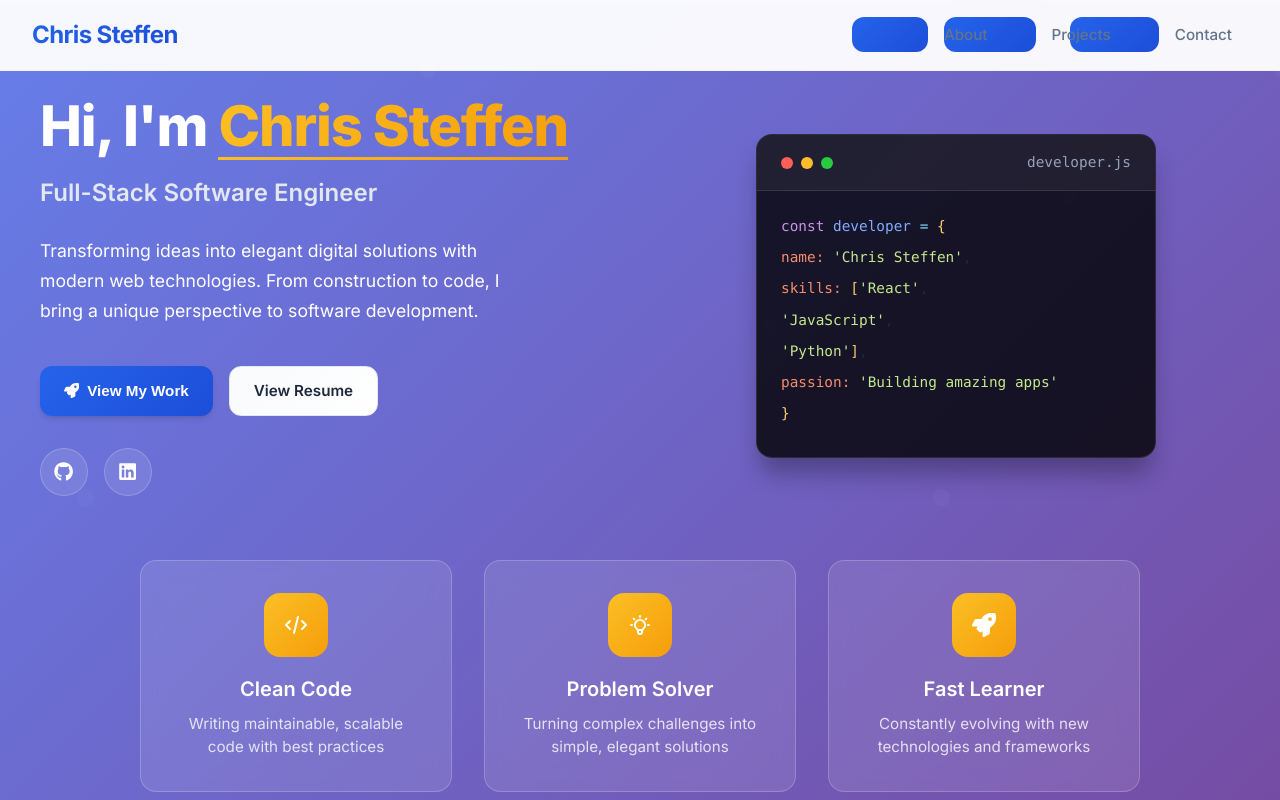
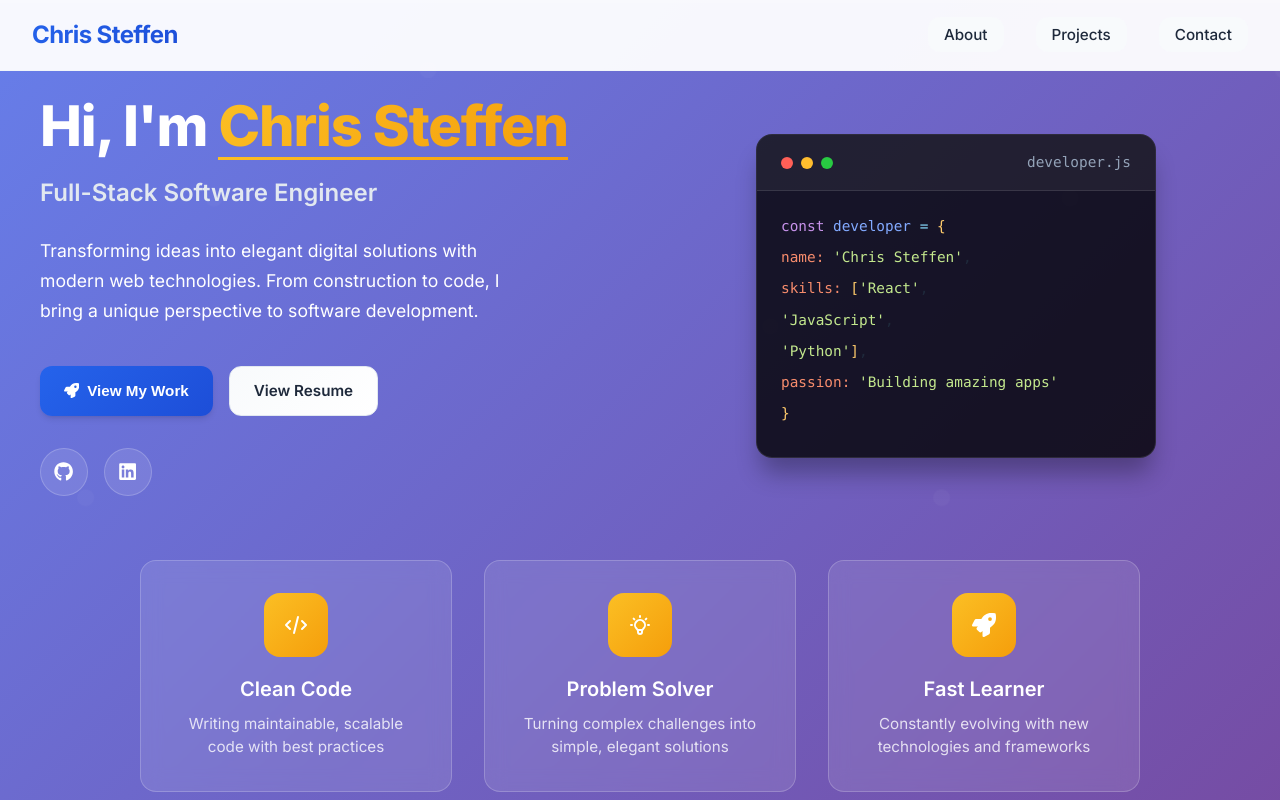
Before and after one commit to chrsteffen1/portfolio, a React (Create React App) app: page / in a window 1280 px wide. Shown: the top 800 px of the page. Built offline with nearby package versions, Linux system fonts and the light colour scheme.

Commit message:
Fix nav bar

```diff
--- a/src/App.css
+++ b/src/App.css
@@ -82,7 +82,7 @@ a {
 }
 
 .navbar-links a {
-  color: var(--text-secondary);
+  color: var(--text-primary);
   font-weight: 500;
   font-size: 0.95rem;
   padding: 0.5rem 1rem;
@@ -90,28 +90,10 @@ a {
   transition: all 0.3s cubic-bezier(0.4, 0, 0.2, 1);
   position: relative;
   overflow: hidden;
+  z-index: 1;
 }
-
-.navbar-links a::before {
-  content: '';
-  position: absolute;
-  top: 0;
-  left: -100%;
-  width: 100%;
-  height: 100%;
-  background: var(--gradient-primary);
-  transition: left 0.3s cubic-bezier(0.4, 0, 0.2, 1);
-  z-index: -1;
-  border-radius: 0.75rem;
-}
-
-.navbar-links a:hover {
-  color: white;
-  transform: translateY(-2px);
-}
-
-.navbar-links a:hover::before {
-  left: 0;
+.navbar-links a {
+  background-color: var(--surface);
 }
 
 
```
